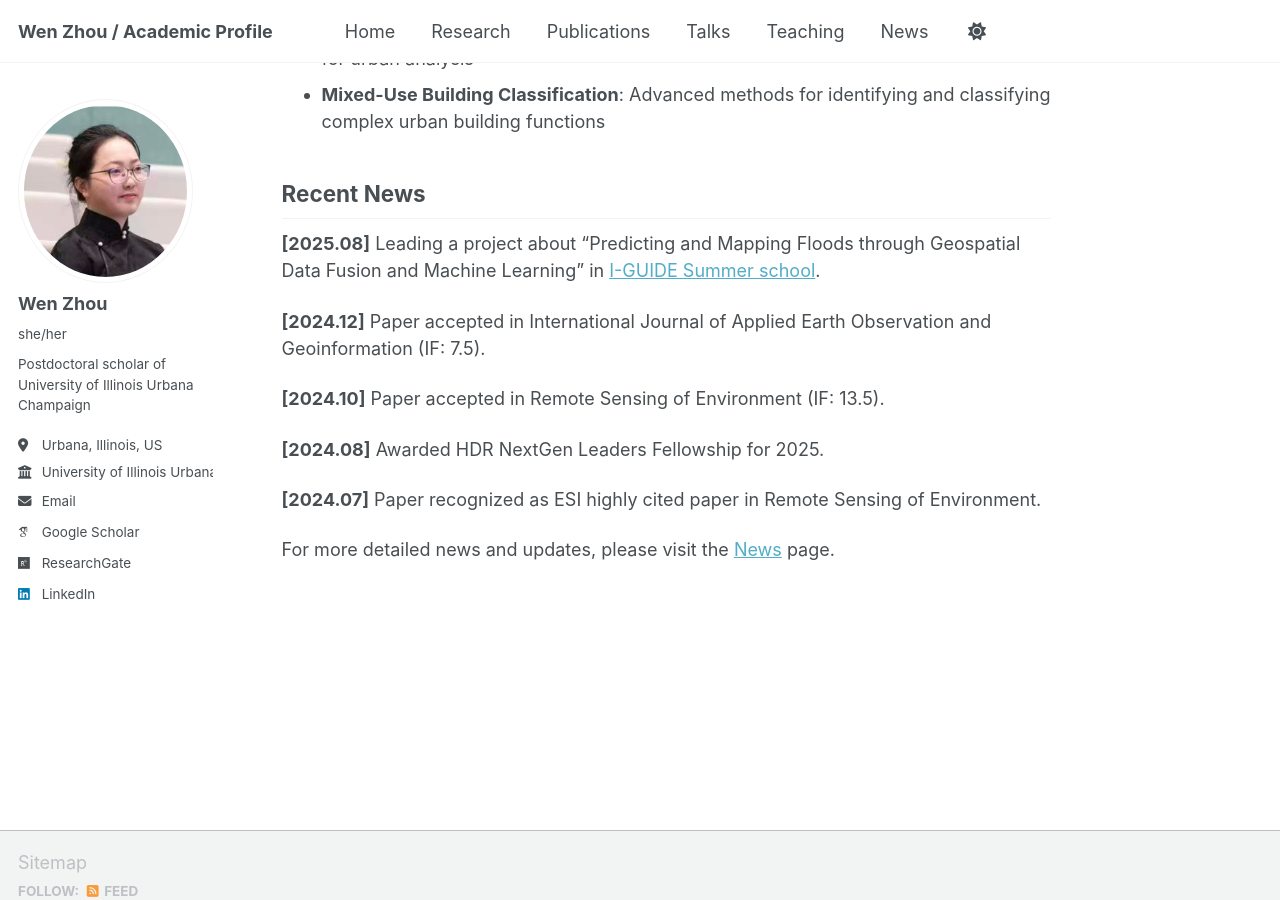
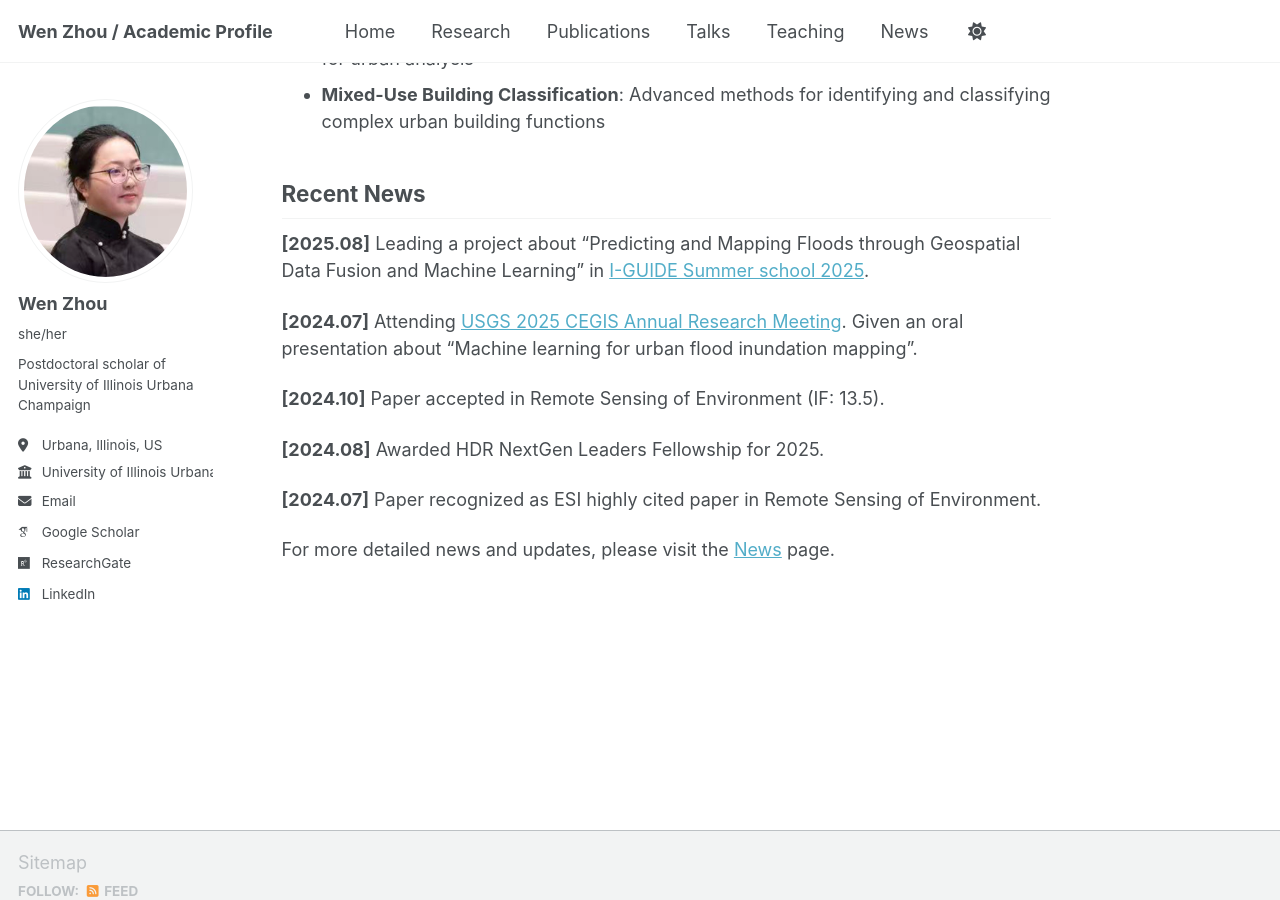
Before and after one commit to VienJou/vienjou.github.io, a Jekyll site: the page built from _pages/about.md, in a window 1280 px wide and 900 px high, scrolled down 1253 px. Built offline with Jekyll 4.4.1, drawn with Linux system fonts in a browser that asks for light colours; some web fonts are replaced; a script that is not in the unit is left out.

Commit message:
Update about.md

```diff
--- a/_pages/about.md
+++ b/_pages/about.md
@@ -38,9 +38,9 @@
 
 ## Recent News
 
-**[2025.08]** Leading a project about "Predicting and Mapping Floods through Geospatial Data Fusion and Machine Learning" in [I-GUIDE Summer school](https://i-guide.io/summer-school/summer-school-2025/projects/).
+**[2025.08]** Leading a project about "Predicting and Mapping Floods through Geospatial Data Fusion and Machine Learning" in [I-GUIDE Summer school 2025](https://i-guide.io/summer-school/summer-school-2025/projects/).
 
-**[2024.12]** Paper accepted in International Journal of Applied Earth Observation and Geoinformation (IF: 7.5).
+**[2024.07]** Attending [USGS 2025 CEGIS Annual Research Meeting](https://www.usgs.gov/centers/cegis/science/2025-cegis-annual-research-meeting). Given an oral presentation about "Machine learning for urban flood inundation mapping".
 
 **[2024.10]** Paper accepted in Remote Sensing of Environment (IF: 13.5).
 
```
